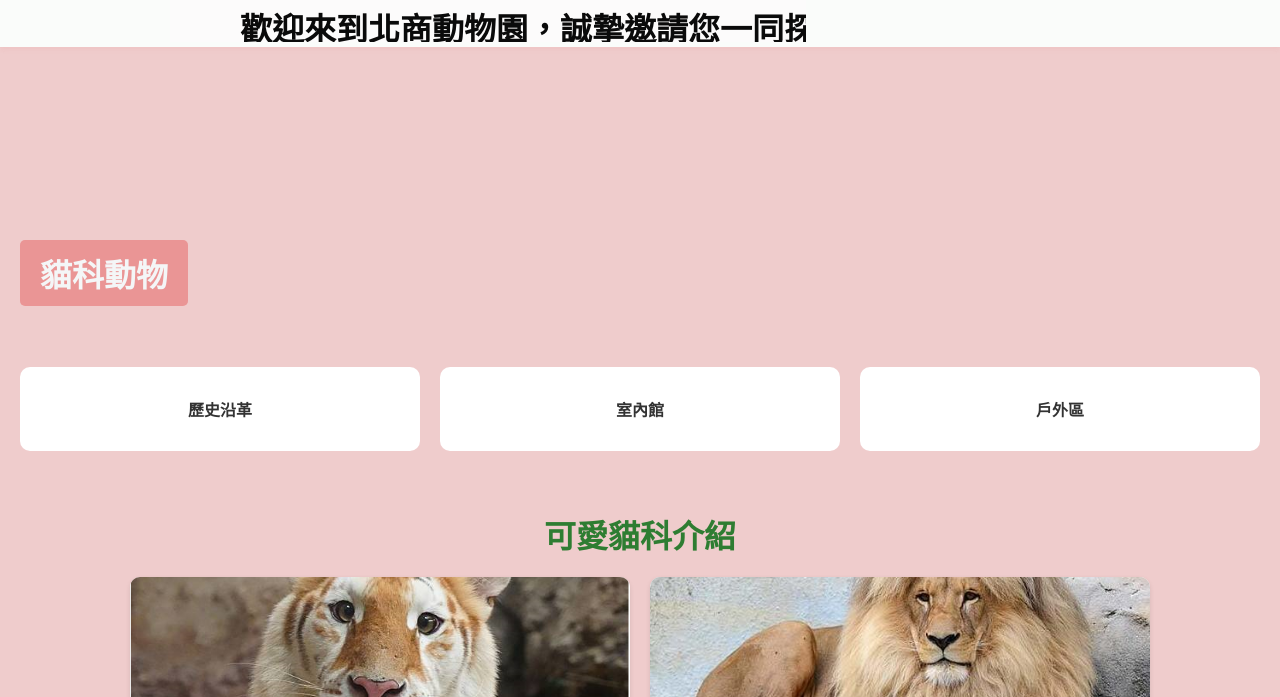
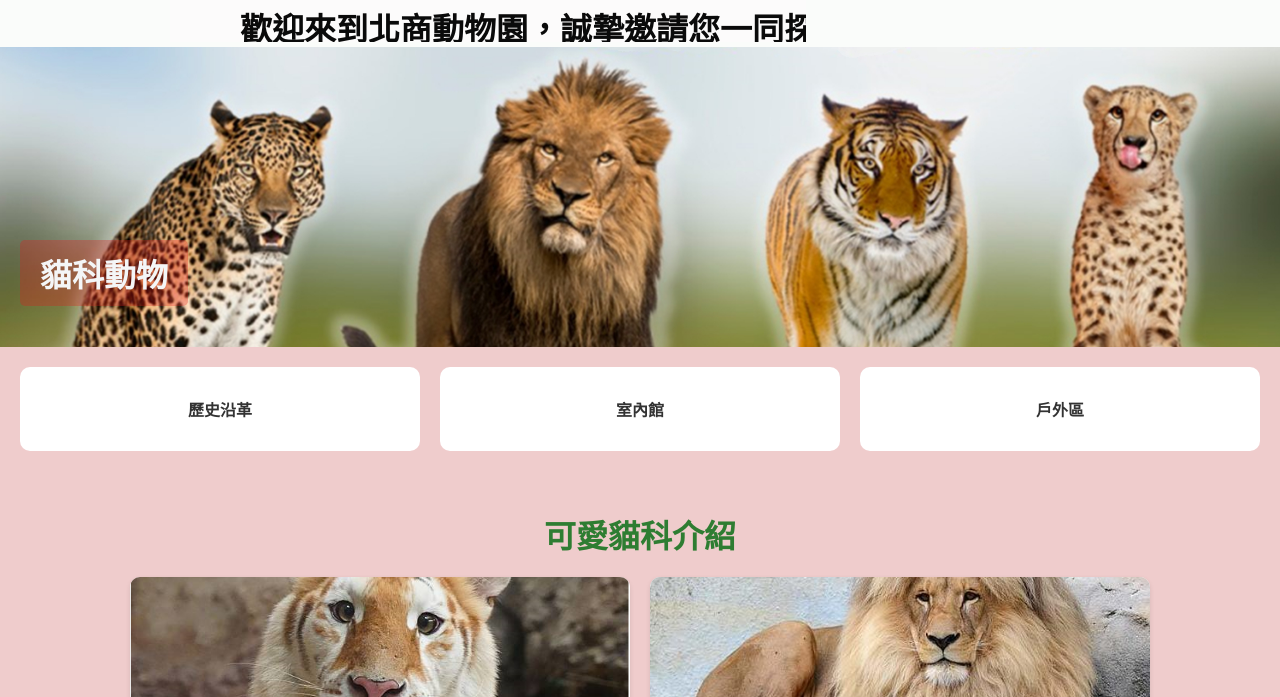
Before and after one commit to archie131/NtubN11367.github.io, a plain HTML site: page N1136727_final/N1136711/index1.html in a window 1280 px wide. Shown: the part 103-800 px from the top of the page. Drawn offline with Linux system fonts and the light colour scheme.

Commit message:
修改圖片

```diff
--- a/N1136727_final/N1136711/index1.html
+++ b/N1136727_final/N1136711/index1.html
@@ -66,7 +66,7 @@
             }
 
             .hero {
-                background-image: url('./zoo.jpg');
+                background-image: url('./media/zoo.jpg');
                 background-size: cover;
                 background-position: center;
                 height: 300px;
```
Also changed, not shown: 2 other files.
